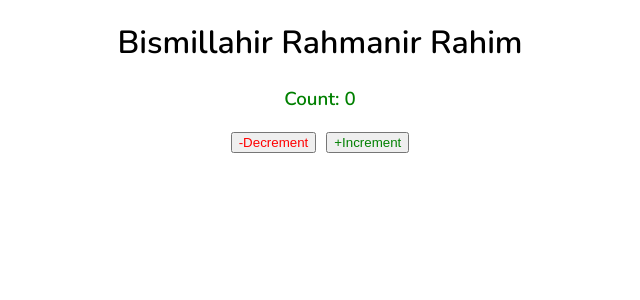
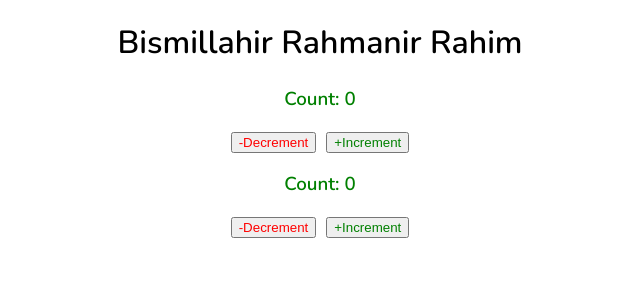
Before and after one commit to faysalahammedchowdhury01/learn-react, a React (Vite) app: page / in a window 1280 px wide. Shown: the top 300 px of the page, without its empty margins (320-960 px from the left). Built offline with nearby package versions, Linux system fonts and the light colour scheme; the HTML template or start-up script is replaced by a standard one.

Commit message:
Learn React

```diff
--- a/src/App.jsx
+++ b/src/App.jsx
@@ -39,6 +39,7 @@ function App() {
       {/* <Lesson15 /> */}
       {/* <Lesson16 /> */}
       <Lesson17 />
+      <Lesson17 />
     </div>
   );
 }
```
